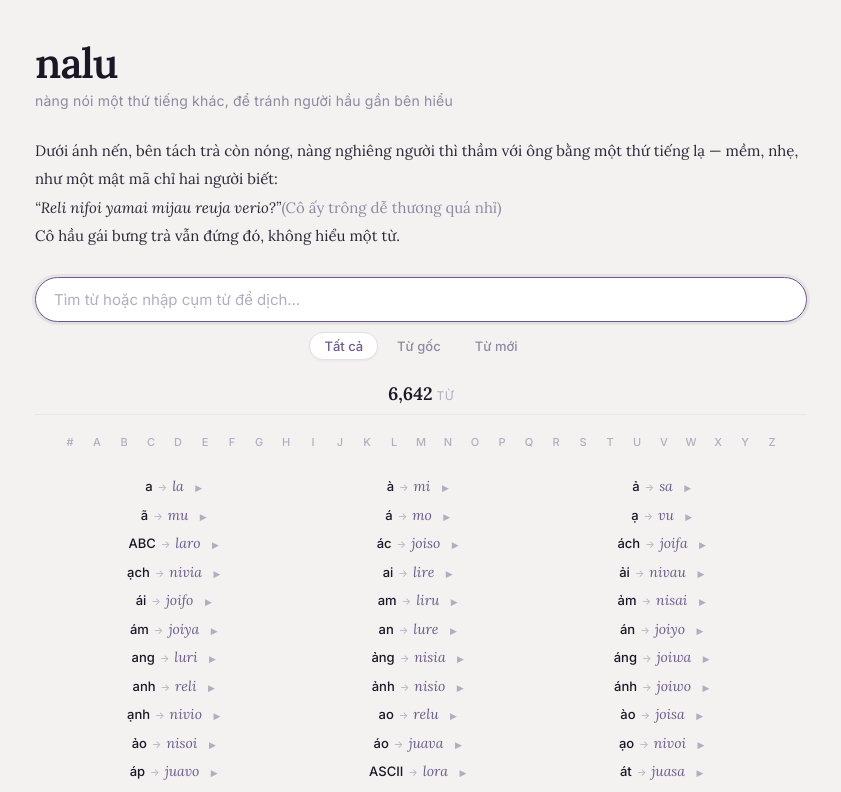
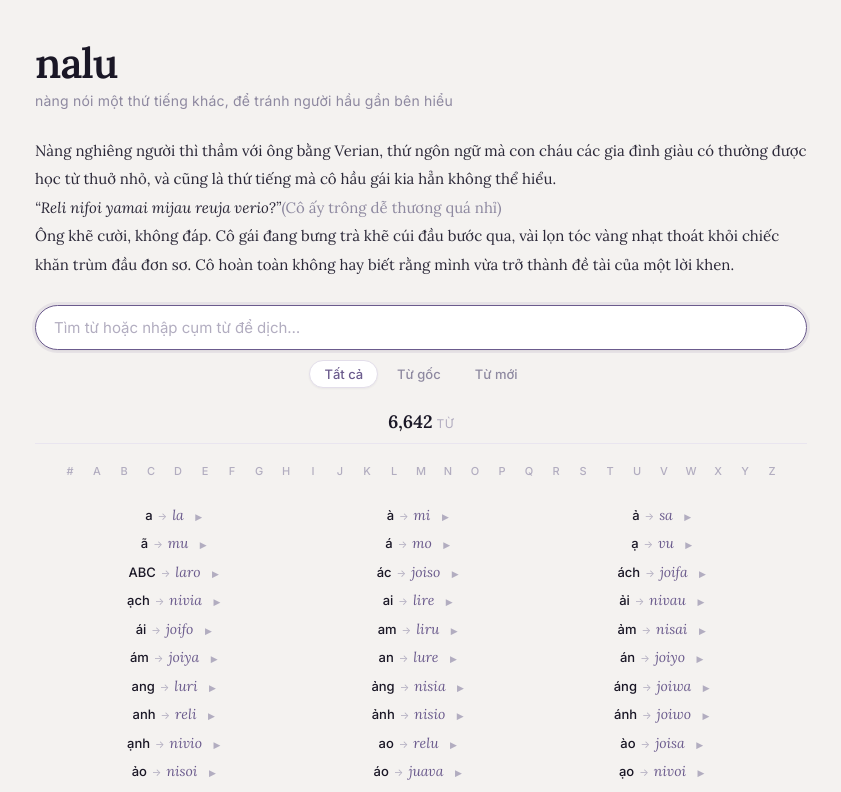
Before and after one commit to nguyendangkin/nalu-dictionary, a React (Vite) app: page / in a window 1280 px wide. Shown: the top 792 px of the page, without its empty margins (219-1060 px from the left). Built offline with nearby package versions, Linux system fonts and the light colour scheme.

Commit message:
thế pull quote bằng bản của user: Verian, tóc vàng, khăn trùm

```diff
--- a/src/App.tsx
+++ b/src/App.tsx
@@ -182,14 +182,14 @@ function App() {
       {/* ─── Pull Quote ──────────────────────────── */}
       <aside className="pull-quote">
         <p>
-          Dưới ánh nến, bên tách trà còn nóng, nàng nghiêng người thì thầm với ông bằng một thứ tiếng lạ — mềm, nhẹ, như một mật mã chỉ hai người biết:
+          Nàng nghiêng người thì thầm với ông bằng Verian, thứ ngôn ngữ mà con cháu các gia đình giàu có thường được học từ thuở nhỏ, và cũng là thứ tiếng mà cô hầu gái kia hẳn không thể hiểu.
         </p>
         <p className="pull-quote-nalu">
           <q>Reli nifoi yamai mijau reuja verio?</q>
           <span className="pull-quote-vi">(Cô ấy trông dễ thương quá nhỉ)</span>
         </p>
         <p>
-          Cô hầu gái bưng trà vẫn đứng đó, không hiểu một từ.
+          Ông khẽ cười, không đáp. Cô gái đang bưng trà khẽ cúi đầu bước qua, vài lọn tóc vàng nhạt thoát khỏi chiếc khăn trùm đầu đơn sơ. Cô hoàn toàn không hay biết rằng mình vừa trở thành đề tài của một lời khen.
         </p>
       </aside>
 
```
